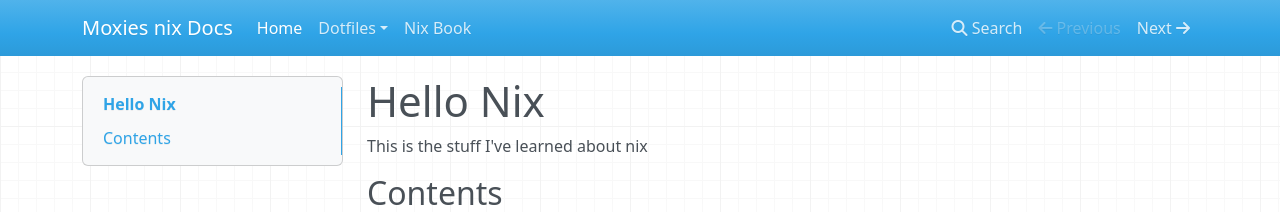
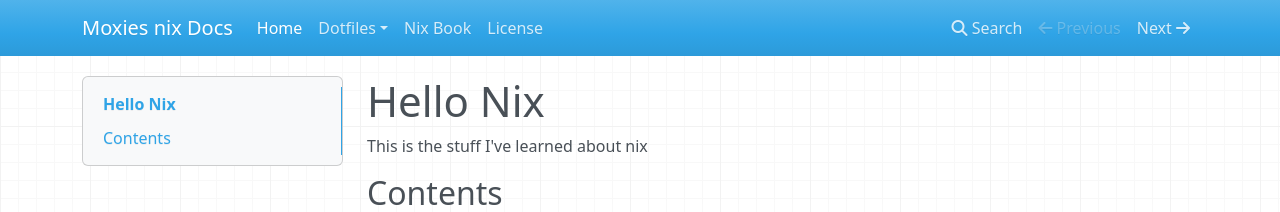
Before and after one commit to moxie0420/dotfiles, an MkDocs documentation site: the page built from docs/index.md, in a window 1280 px wide. Shown: the top 212 px of the page. Built offline with MkDocs 1.6.1, drawn with Linux system fonts in a browser that asks for light colours; nearby versions of some CDN libraries.

Commit message:
add licinse to docs

```diff
--- a/mkdocs.yml
+++ b/mkdocs.yml
@@ -8,3 +8,4 @@ nav:
     - Packages: packages.md
     - Devshells: templates.md
   - Nix Book: nix.md
+  - License: LICENSE
```
Also changed, not shown: 1 other file.
